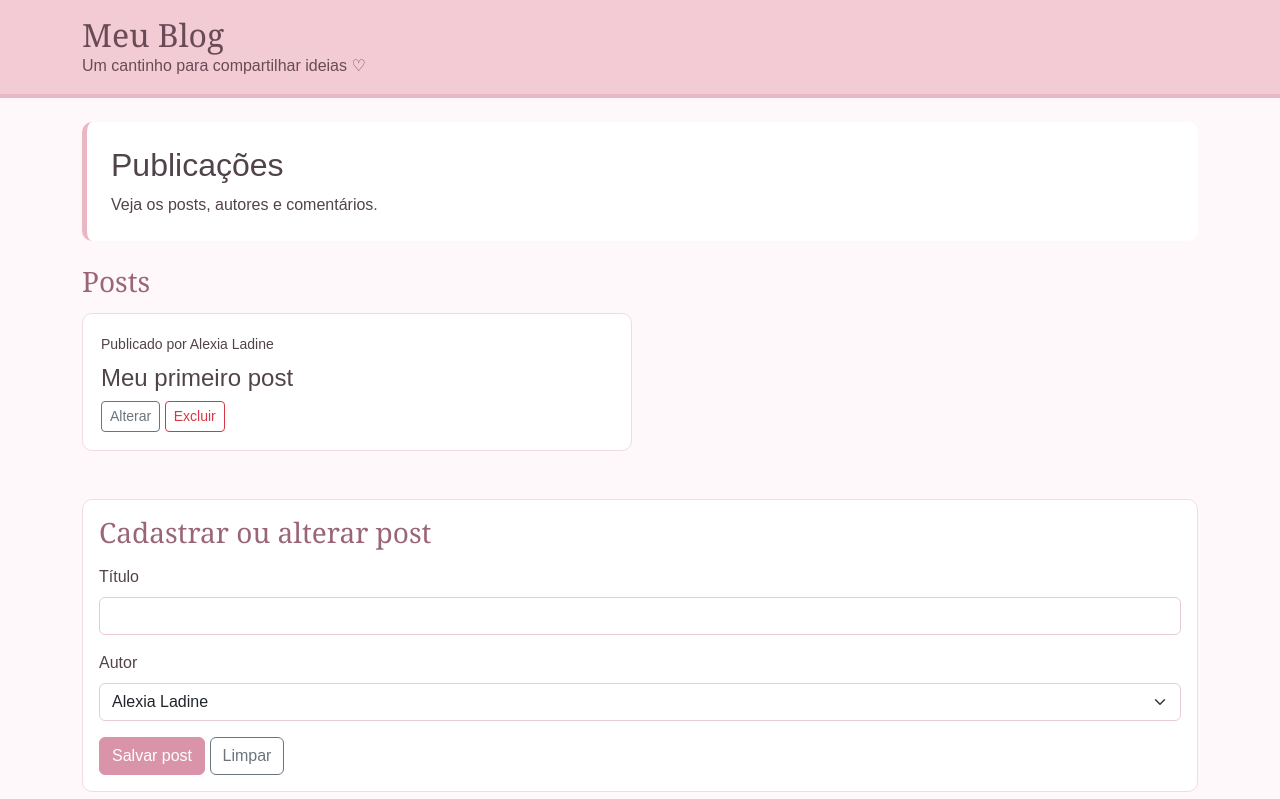
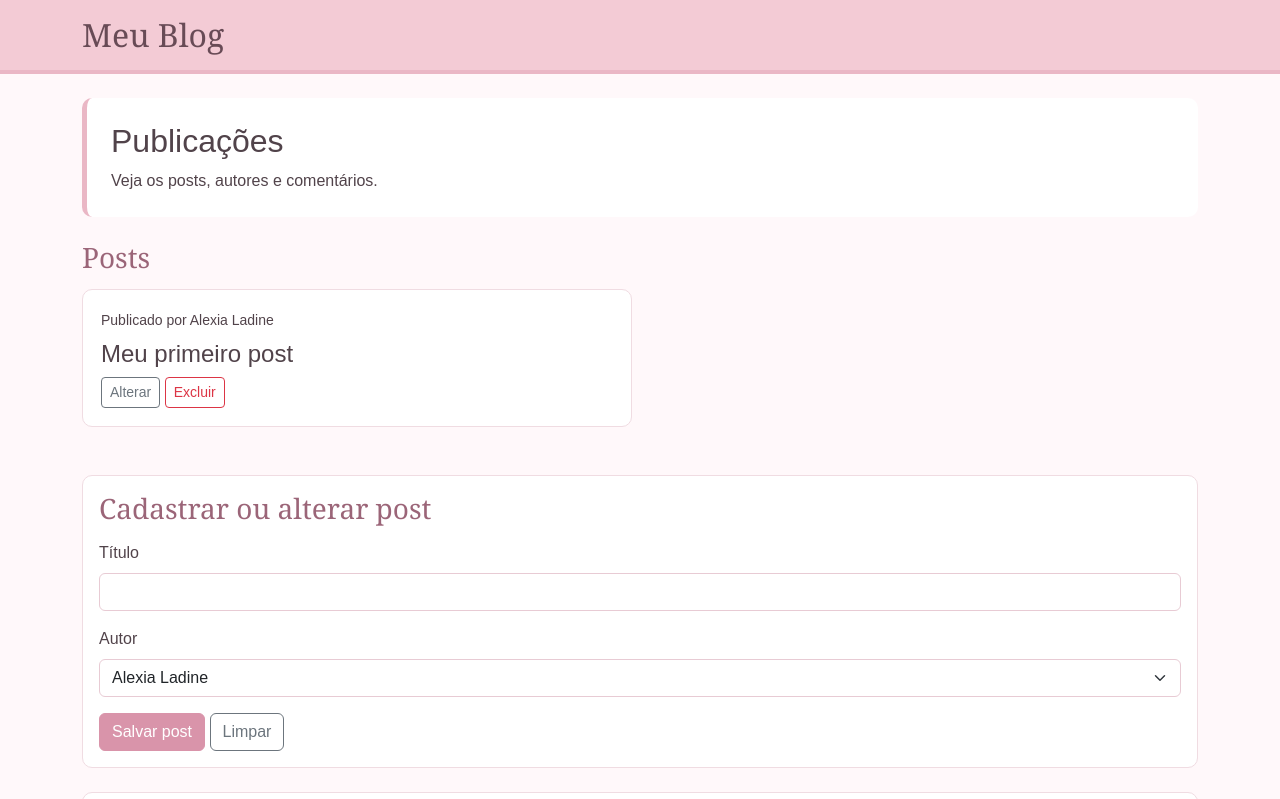
Before and after one commit to alexialadine/projeto, a plain HTML site: page index.html in a window 1280 px wide. Shown: the top 799 px of the page. Drawn offline with nearby package versions, Linux system fonts and the light colour scheme.

Commit message:
Add files via upload

```diff
--- a/index.html
+++ b/index.html
@@ -1,5 +1,6 @@
 <!DOCTYPE html>
 <html lang="pt-br">
+
 <head>
     <meta charset="UTF-8">
     <meta name="viewport" content="width=device-width, initial-scale=1.0">
@@ -7,11 +8,11 @@
     <link href="https://cdn.jsdelivr.net/npm/bootstrap@5.3.0/dist/css/bootstrap.min.css" rel="stylesheet">
     <link rel="stylesheet" href="estilo.css">
 </head>
+
 <body>
     <header class="topo">
         <div class="container py-3">
             <h1>Meu Blog</h1>
-            <p class="mb-0">Um cantinho para compartilhar ideias ♡</p>
         </div>
     </header>
 
@@ -83,4 +84,5 @@
     <footer class="text-center py-3">Meu Blog ♡</footer>
     <script src="index.js"></script>
 </body>
+
 </html>
```
Also changed, not shown: proposta.txt.
